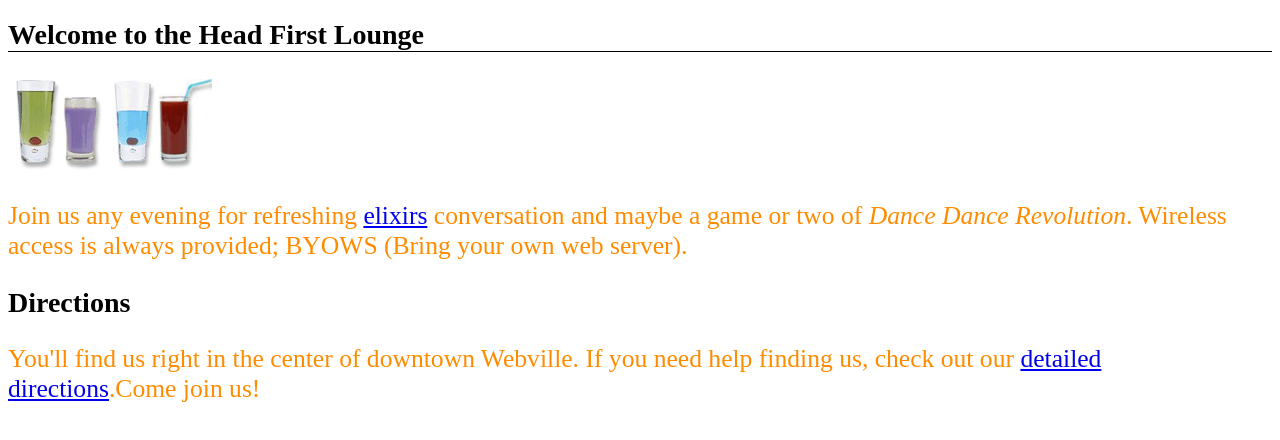
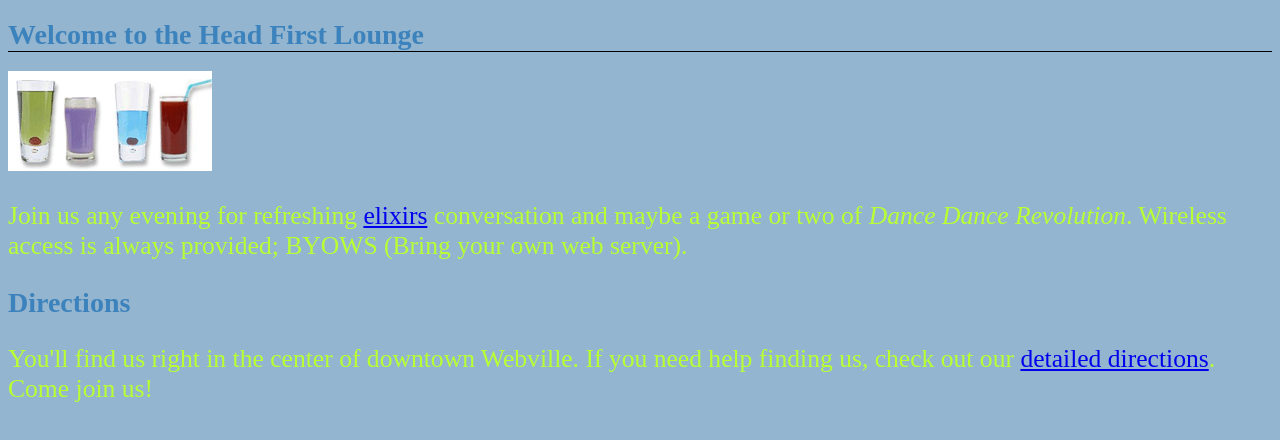
Before and after one commit to changan575/wedcourse, a plain HTML site: page lessom7_12/index.html in a window 1280 px wide. Drawn offline with Linux system fonts and the light colour scheme.

Commit message:
我学习了更多颜色，并应用了

```diff
--- a/lessom7_12/lounge.css
+++ b/lessom7_12/lounge.css
@@ -1,6 +1,6 @@
 p {
   /* font-family: 'Segoe Script'; */
-  color: darkorange;
+  color: #bf3;
   font-size: 2vw;
 }
 h1 {
@@ -18,3 +18,11 @@ body {
 html {
   font-size: 20px;
 }
+body{
+	color: royalblue;
+	color: rgb(65, 105, 225);
+	color: #4169E1CC;
+	color: rgba(39,177,182,0.8);
+	color: #2775b6CC;
+  background-color:#93b5cf
+}
```
Also changed, not shown: lessom7_12/index.html (+1 -3 lines).
